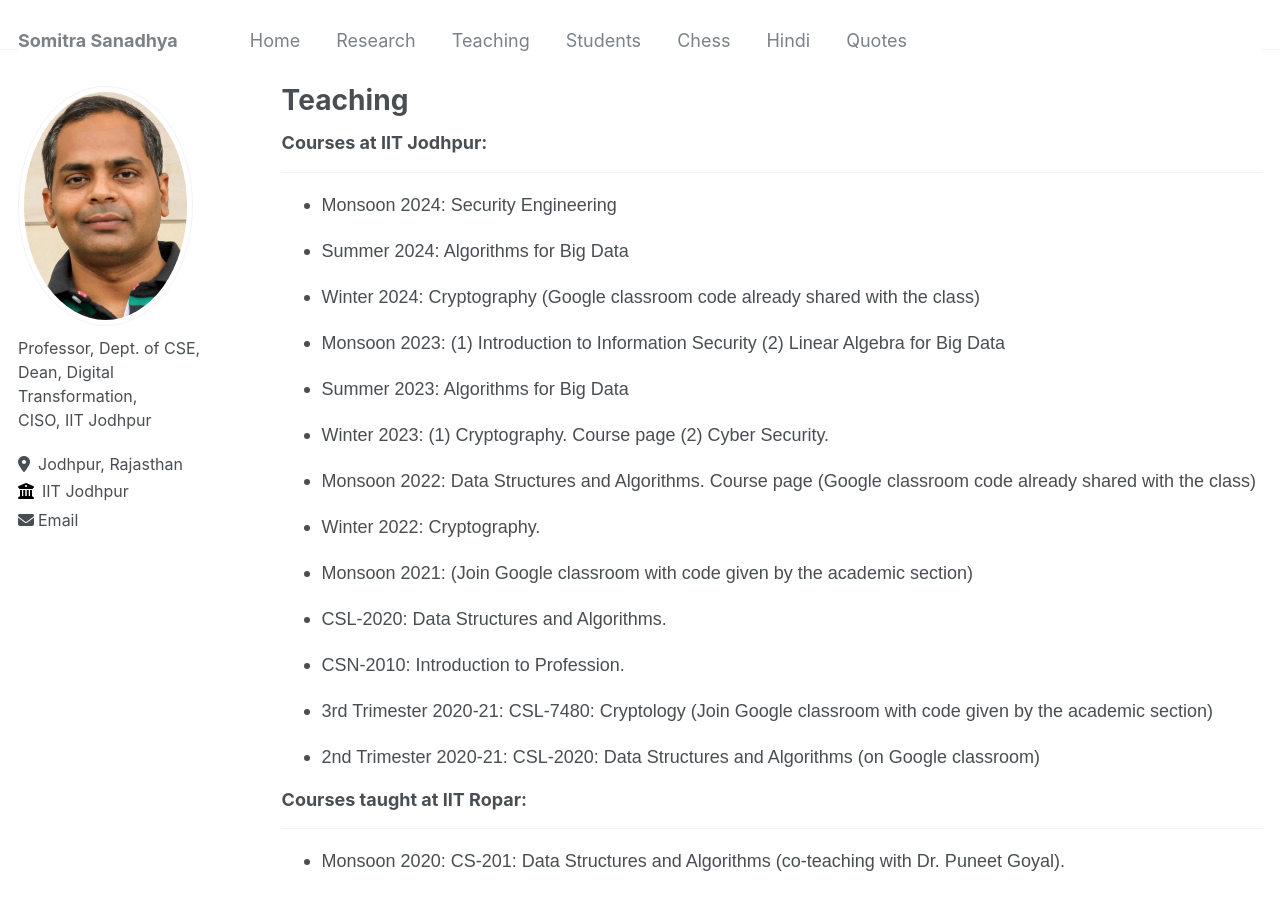
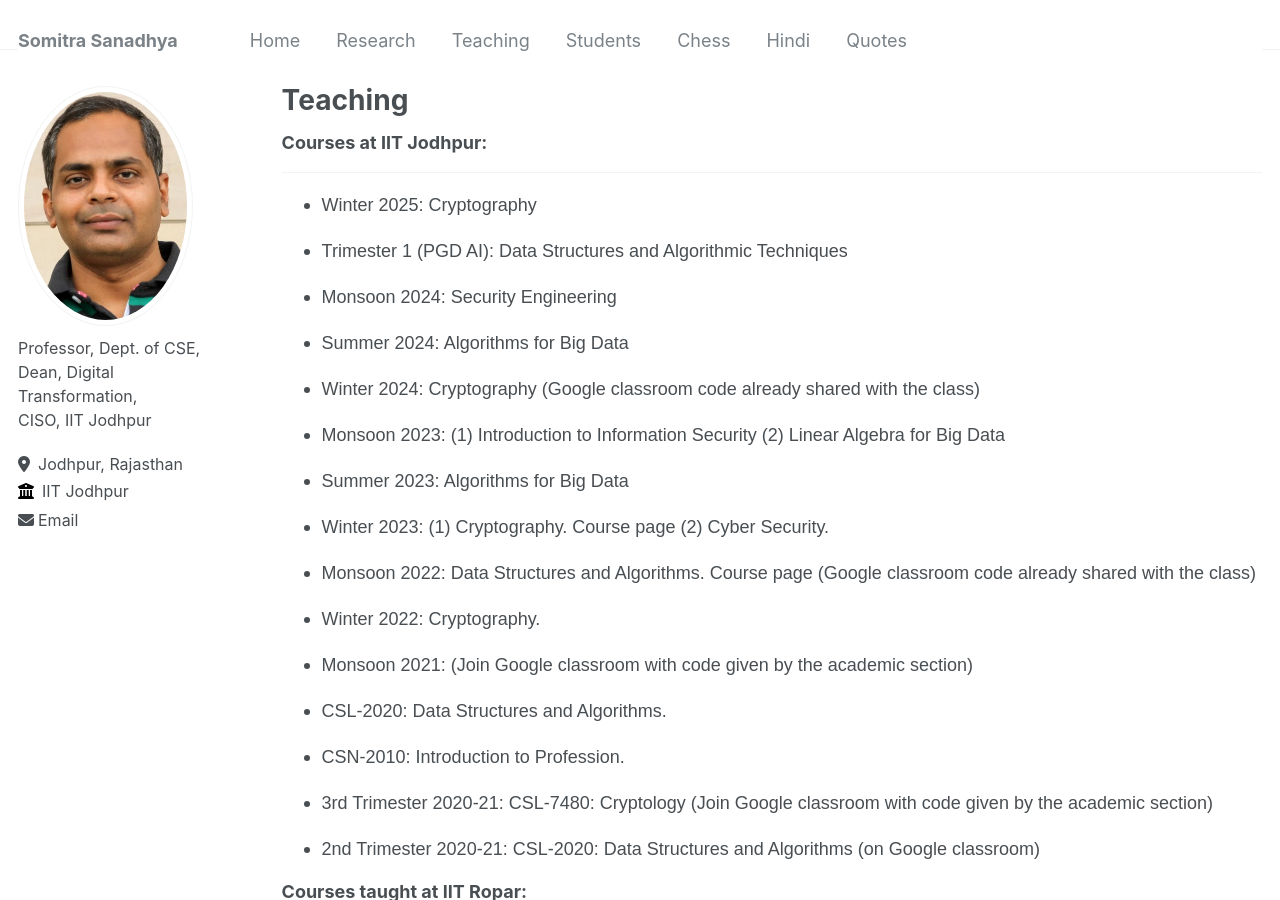
Before and after one commit to somitra-sanadhya/somitra-sanadhya.github.io, a Jekyll site: the page built from _pages/teaching.md, in a window 1280 px wide and 900 px high. Built offline with Jekyll 4.4.1, drawn with Linux system fonts in a browser that asks for light colours.

Commit message:
Update teaching.md

```diff
--- a/_pages/teaching.md
+++ b/_pages/teaching.md
@@ -7,6 +7,10 @@ author_profile: true
 
 ### Courses at IIT Jodhpur:
 ----
++ Winter 2025: Cryptography
+
++ Trimester 1 (PGD AI): Data Structures and Algorithmic Techniques
+
 + Monsoon 2024: Security Engineering
 
 + Summer 2024: Algorithms for Big Data
```
